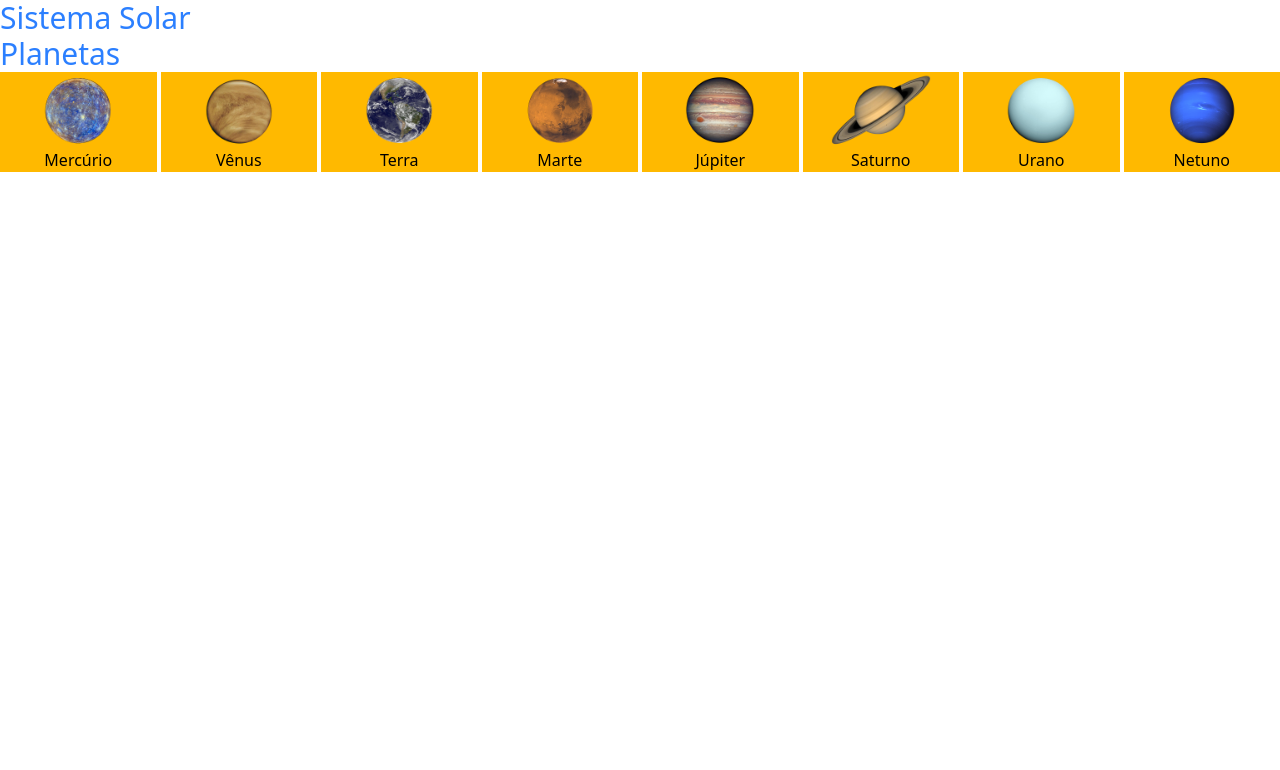
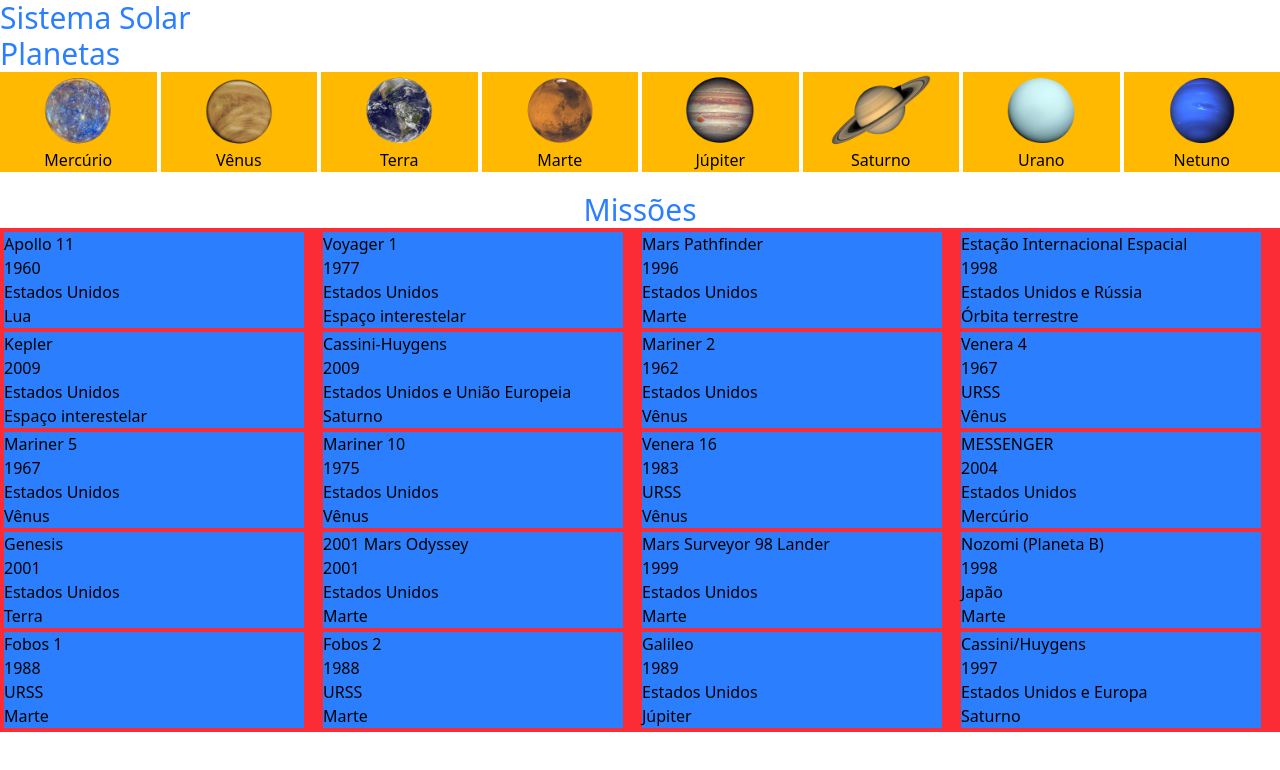
Before and after one commit to andrelucca99/solar_system, a React (Vite) app: page / in a window 1280 px wide. Shown: the top 770 px of the page. Built offline with nearby package versions, Linux system fonts and the light colour scheme.

Commit message:
feat: add sections the missions

```diff
--- /dev/null
+++ b/src/MissionCard/MissionCard.tsx
@@ -0,0 +1,17 @@
+interface IMissionCard {
+  name: string,
+  year: string,
+  country: string,
+  destination: string,
+}
+
+export function MissionCard({ name, year, country, destination }: IMissionCard) {
+  return (
+    <div className="w-[300px] bg-blue-500">
+      <p>{name}</p>
+      <p>{year}</p>
+      <p>{country}</p>
+      <p>{destination}</p>
+    </div>
+  );
+}
--- /dev/null
+++ b/src/Missions/Missions.tsx
@@ -0,0 +1,17 @@
+import { Title } from "../components/Title/Title";
+import { NumberMissions } from "../data/missions";
+import { MissionCard } from "../MissionCard/MissionCard";
+
+export function Missions() {
+  console.log(NumberMissions)
+  return (
+    <section className="flex flex-col items-center py-5">
+      <Title headline="Missões" />
+      <div className="w-full grid grid-cols-4 gap-1 p-1 bg-red-500">
+        {NumberMissions && NumberMissions.map(({ name, year, country, destination }) => (
+          <MissionCard key={name} name={name} year={year} country={country} destination={destination} />
+        ))}
+      </div>
+    </section>
+  );
+}
--- a/src/components/SolarSystem/SolarSystem.tsx
+++ b/src/components/SolarSystem/SolarSystem.tsx
@@ -1,6 +1,7 @@
 import { Title } from "../Title/Title";
 import { Planets } from "../../data/planets";
 import { PlanetCard } from "../PlanetCard/PlanetCard";
+import { Missions } from "../../Missions/Missions";
 
 export function SolarSystem() {
   return (
@@ -11,6 +12,9 @@
           <PlanetCard key={name} planetName={name} planetImage={image} />
         ))}
       </section>
+      <section>
+        <Missions />
+      </section>
     </>
   )
 };
--- a/src/data/missions.ts
+++ b/src/data/missions.ts
@@ -1,7 +1,7 @@
 const USA = 'Estados Unidos';
 const URSS = 'URSS';
 
-export const Missions = [
+export const NumberMissions = [
   {
     name: 'Apollo 11',
     year: '1960',
```
